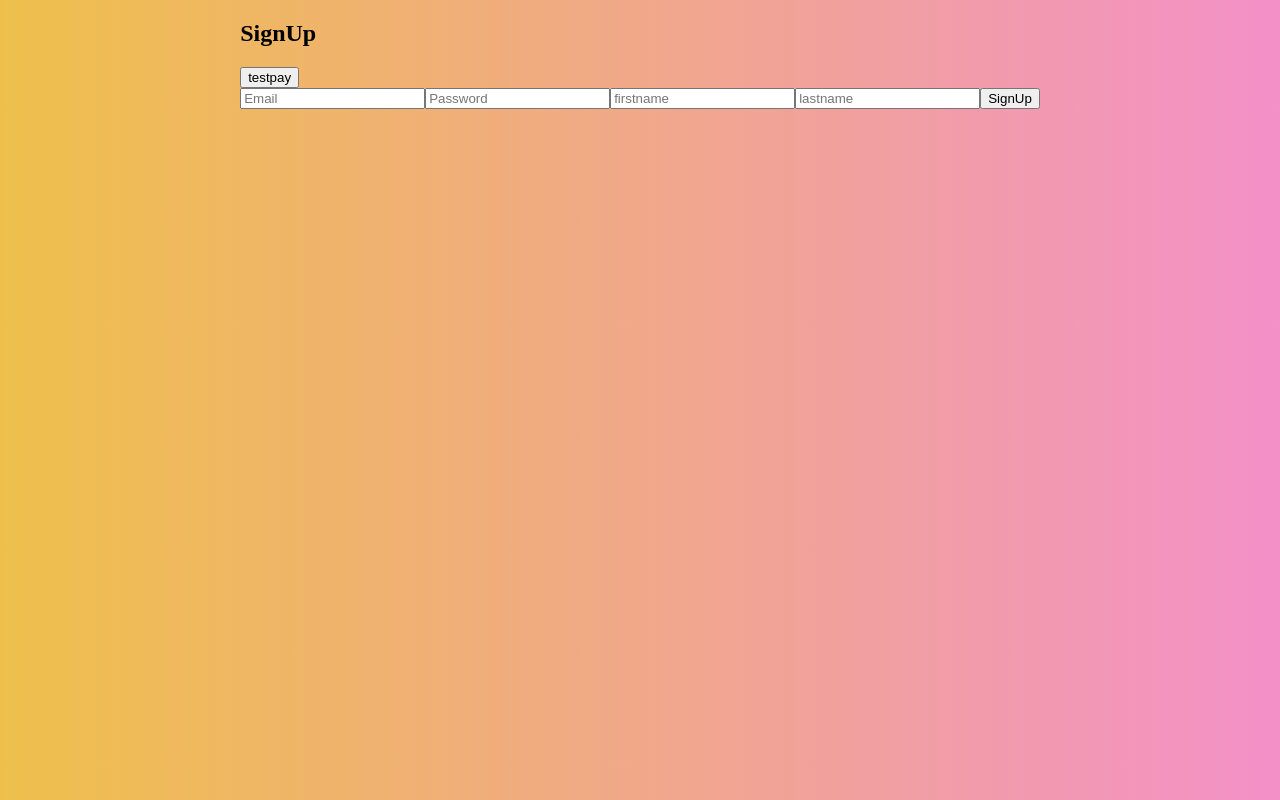
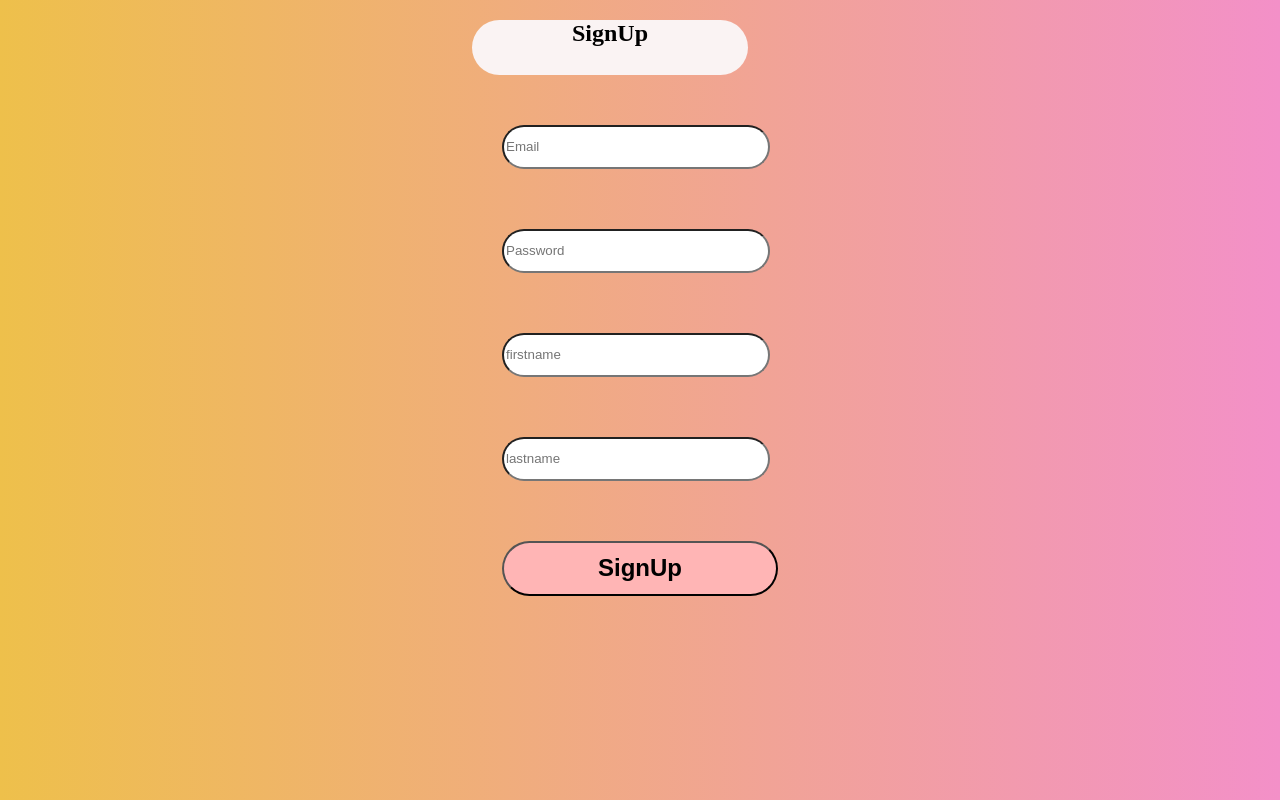
Before and after one commit to Alarm24/Paotung, a React (Create React App) app in the folder frontend/: page /signup in a window 1280 px wide. Built offline with nearby package versions, Linux system fonts and the light colour scheme.

Commit message:
AddStyleCss

```diff
--- a/frontend/src/SignUp.js
+++ b/frontend/src/SignUp.js
@@ -1,6 +1,7 @@
 import React, { useEffect, useState } from "react";
 import axios from "axios";
 import { Link, useNavigate } from "react-router-dom";
+import "./register.css";
 
 function SignUp() {
   const [email, setEmail] = useState("");
@@ -63,36 +64,45 @@ function SignUp() {
 
   return (
     <div>
-      <h2>SignUp</h2>
-      <Link to="/testpayment">
+      <h2 id="RegisterHeader">SignUp</h2>
+      {/* <Link to="/testpayment">
         <button>testpay</button>
-      </Link>
-      <form onSubmit={handleSubmit}>
+      </Link> */}
+      <form
+        onSubmit={handleSubmit}
+        style={{ display: "flex", flexDirection: "column" }}
+      >
         <input
-          type="text"
+          className="Input"
+          type="Email"
           placeholder="Email"
           value={email}
           onChange={(e) => setEmail(e.target.value)}
         />
         <input
-          type="password"
+          className="Input"
+          type="Password"
           placeholder="Password"
           value={password}
           onChange={(e) => setPassword(e.target.value)}
         />
         <input
+          className="Input"
           type="firstname"
           placeholder="firstname"
           value={firstname}
           onChange={(e) => setFirstname(e.target.value)}
         />
         <input
+          className="Input"
           type="lastname"
           placeholder="lastname"
           value={lastname}
           onChange={(e) => setLastname(e.target.value)}
         />
-        <button type="submit">SignUp</button>
+        <button type="submit" id="Register">
+          SignUp
+        </button>
       </form>
     </div>
   );
--- /dev/null
+++ b/frontend/src/register.css
@@ -0,0 +1,45 @@
+body {
+  background: linear-gradient(
+    90deg,
+    rgba(238, 192, 75, 1) 0%,
+    rgba(243, 144, 200, 1) 100%
+  );
+  display: flex;
+  align-items: center;
+  justify-content: center;
+  flex-direction: column;
+}
+img {
+  height: 250px;
+  width: 200px;
+}
+#RegisterHeader {
+  border-radius: 30px;
+  width: 276px;
+  height: 55px;
+  background-color: #faf3f3;
+  font-size: 24px;
+  font-weight: bold;
+  text-align: center;
+}
+#Register {
+  border-radius: 30px;
+  width: 276px;
+  height: 55px;
+  background-color: #ffb5b5;
+  font-size: 24px;
+  font-weight: bold;
+}
+.Input {
+  margin: 30px;
+  height: 38px;
+  width: 260px;
+  border-radius: 30px;
+}
+#Register {
+  margin: 30px;
+}
+.Text {
+  font-size: 24px;
+  font-weight: bold;
+}
```
